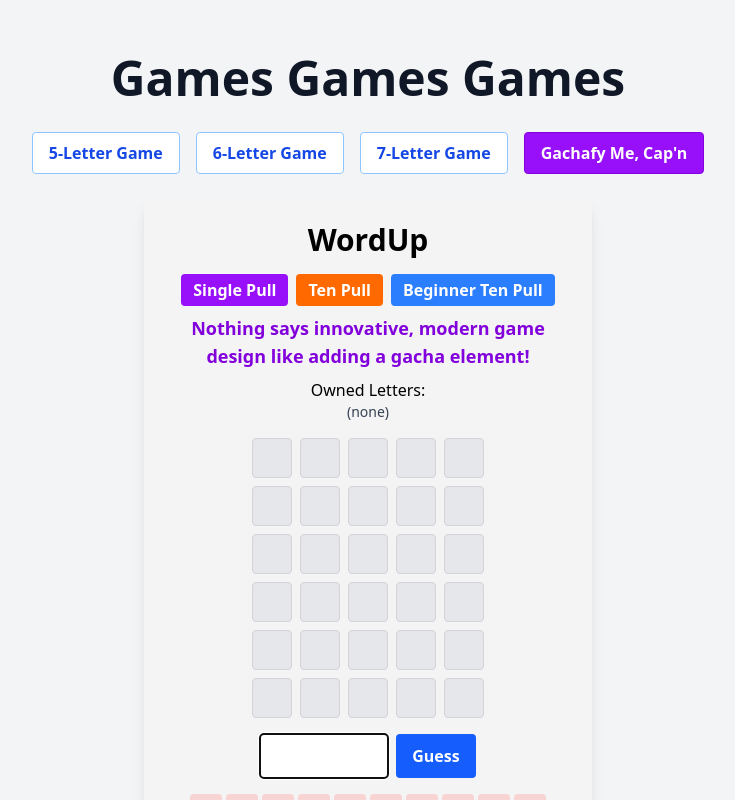
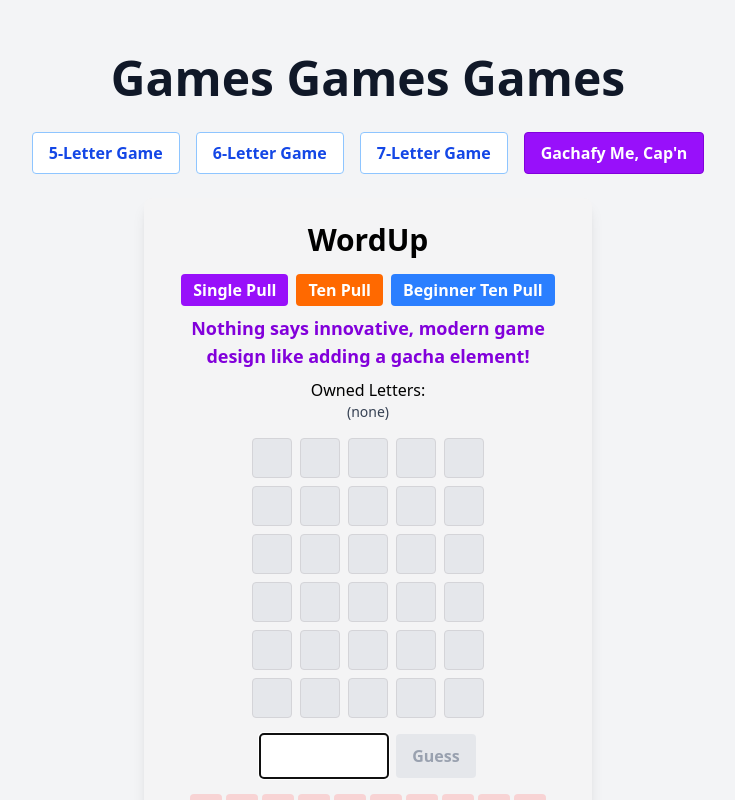
Before and after one commit to haplesshero13/mini-games, a React (Vite) app: page / in a window 1280 px wide. Shown: the top 800 px of the page, without its empty margins (272-1007 px from the left). Built offline with nearby package versions, Linux system fonts and the light colour scheme.

Commit message:
Make guess button obviously disabled

```diff
--- a/src/WordUp.tsx
+++ b/src/WordUp.tsx
@@ -299,7 +299,7 @@ export const WordUp: React.FC<WordUpProps> = ({
           />
           <button
             type="submit"
-            className="bg-blue-600 px-4 py-2 rounded text-white font-bold cursor-pointer"
+            className="bg-blue-600 px-4 py-2 rounded text-white font-bold cursor-pointer disabled:bg-gray-200 disabled:text-gray-400 disabled:cursor-disabled"
             disabled={
               input.length !== size || loading || gachaPulling
             }
```
